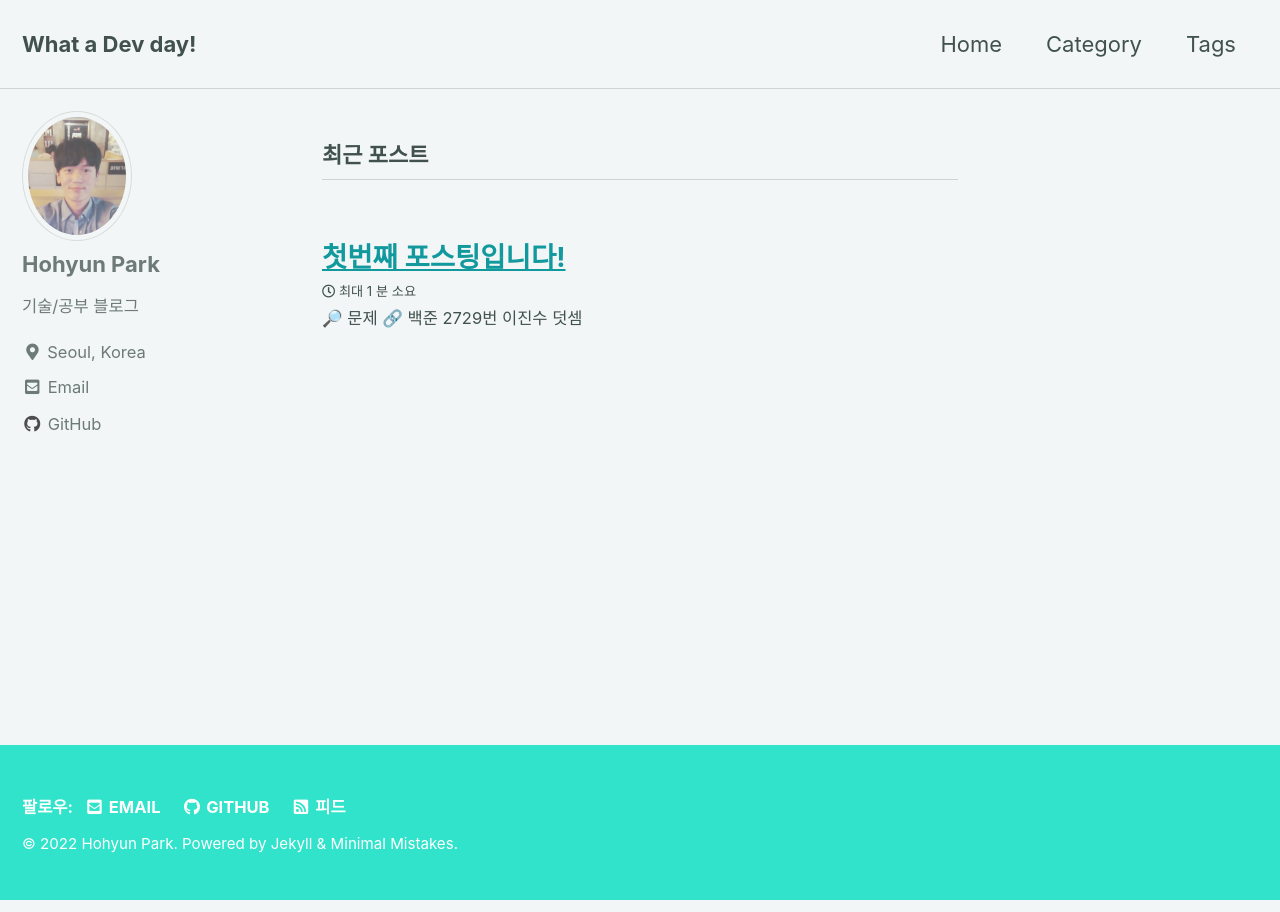
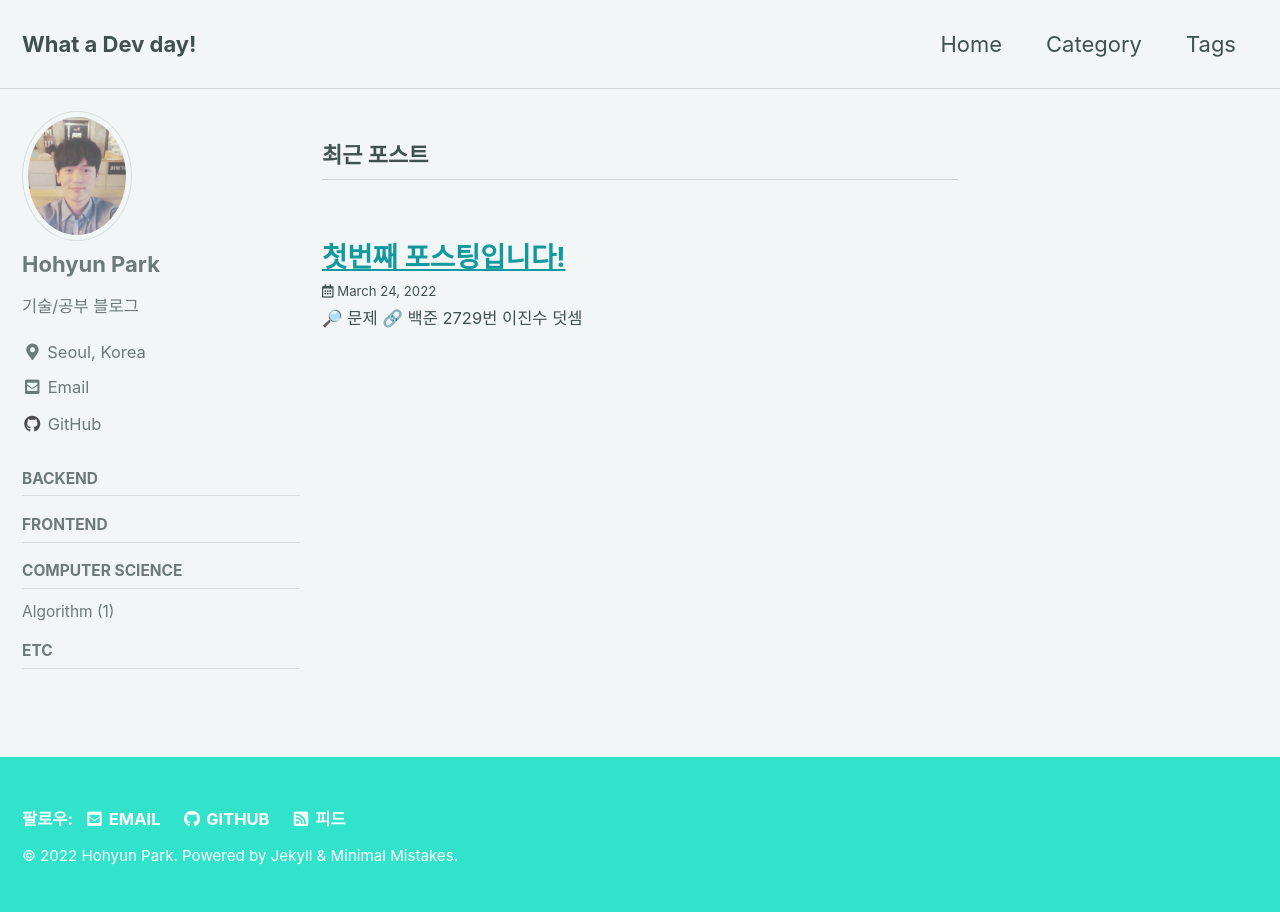
Before and after one commit to ParkHoH/ParkHoH.github.io, a Jekyll site: the page built from index.html, in a window 1280 px wide. Built offline with Jekyll 4.4.1, drawn with Linux system fonts in a browser that asks for light colours; cached includes are drawn as plain includes; the list of posts is cut into pages by our own code.

Commit message:
Add: sidebar 추가

```diff
--- a/_config.yml
+++ b/_config.yml
@@ -73,7 +73,7 @@ google:
 # SEO Related
 google_site_verification :
 bing_site_verification   :
-naver_site_verification  :
+naver_site_verification  : "895a33366a1cf42c5f05aba8c010338a5f270691"
 yandex_site_verification :
 baidu_site_verification  :
 
@@ -286,7 +286,9 @@ defaults:
     values:
       layout: single
       author_profile: true
-      read_time: true
-      comments: # true
+      read_time: false
+      show_date: true
+      comments: true
       share: true
       related: true
+      sidebar_main: true
--- /dev/null
+++ b/_includes/nav_list_main
@@ -0,0 +1,36 @@
+{% assign sum = site.posts | size %}
+
+<nav class="nav__list">
+    <input id="ac-toc" name="accordion-toc" type="checkbox" />
+    <label for="ac-toc">{{ site.data.ui-text[site.locale].menu_label }}</label>
+    <ul class="nav__items" id="category_tag_menu">
+        <li>
+        <span class="nav__sub-title">Backend</span>
+            <ul>
+                {% for category in site.categories %}
+                    {% if category[0] == "Spring" %}
+                        <li><a href="/categories/spring" class="">Spring ({{category[1].size}})</a></li>
+                    {% endif %}
+                {% endfor %}
+            </ul>
+        <span class="nav__sub-title">Frontend</span>
+            <ul>
+
+            </ul>
+
+        <span class="nav__sub-title">Computer Science</span>
+            <ul>
+                {% for category in site.categories %}
+                    {% if category[0] == "Algorithm" %}
+                        <li><a href="/categories/algorithm" class="">Algorithm ({{category[1].size}})</a></li>
+                    {% endif %}
+                {% endfor %}
+            </ul>
+
+        <span class="nav__sub-title">ETC</span>
+            <ul>
+
+            </ul>
+        </li>
+    </ul>
+</nav>
--- a/_includes/sidebar.html
+++ b/_includes/sidebar.html
@@ -15,5 +14,12 @@
       {% include nav_list nav=page.sidebar.nav %}
     {% endif %}
   {% endif %}
+
+  <!-- sidebar 추가 -->
+  {% if page.sidebar_main %}
+    {% include nav_list_main %}
+  {% endif %}
+  <!-- 추가 끝 -->
+
   </div>
 {% endif %}
--- a/index.html
+++ b/index.html
@@ -1,4 +1,5 @@
 ---
 layout: home
 author_profile: true
+sidebar_main: true <!-- sidebar 추가 -->
 ---
```
Also changed, not shown: other parts of _includes/sidebar.html (+1 -2 lines), _data/navigation.yml (line endings or trailing spaces).
